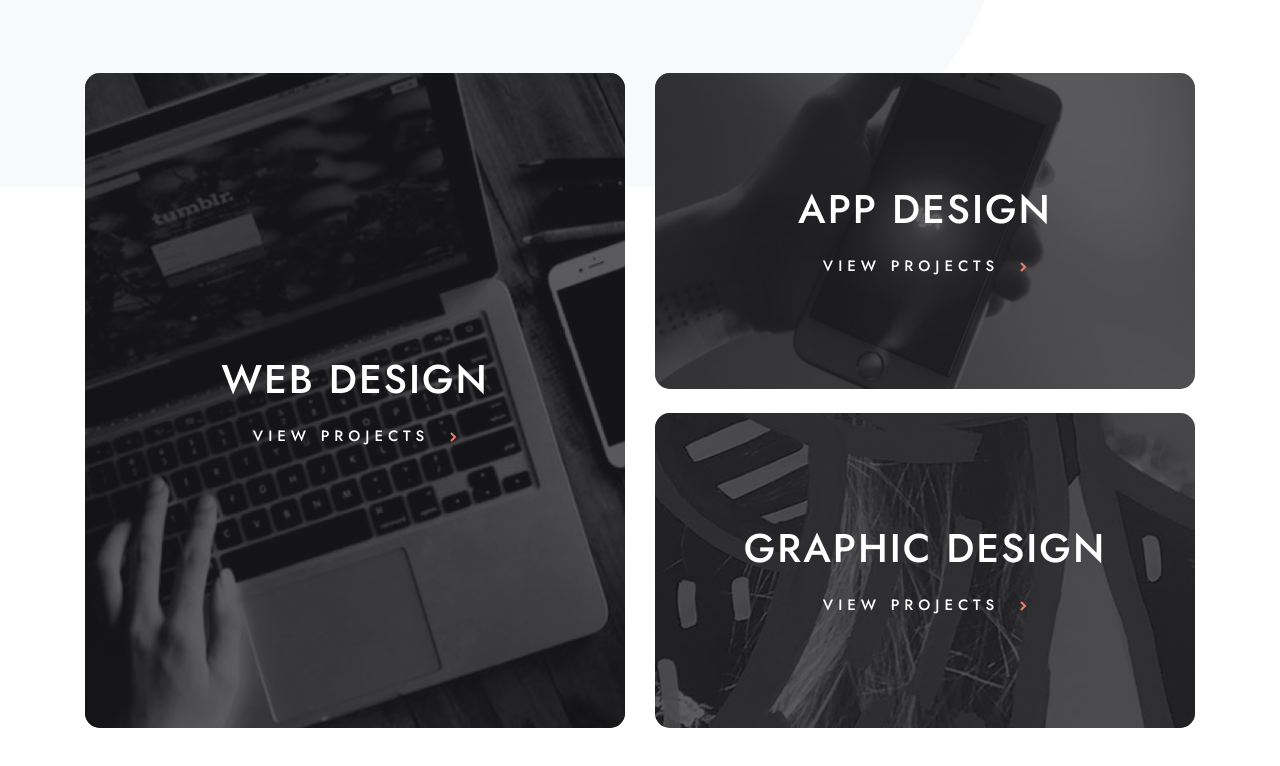
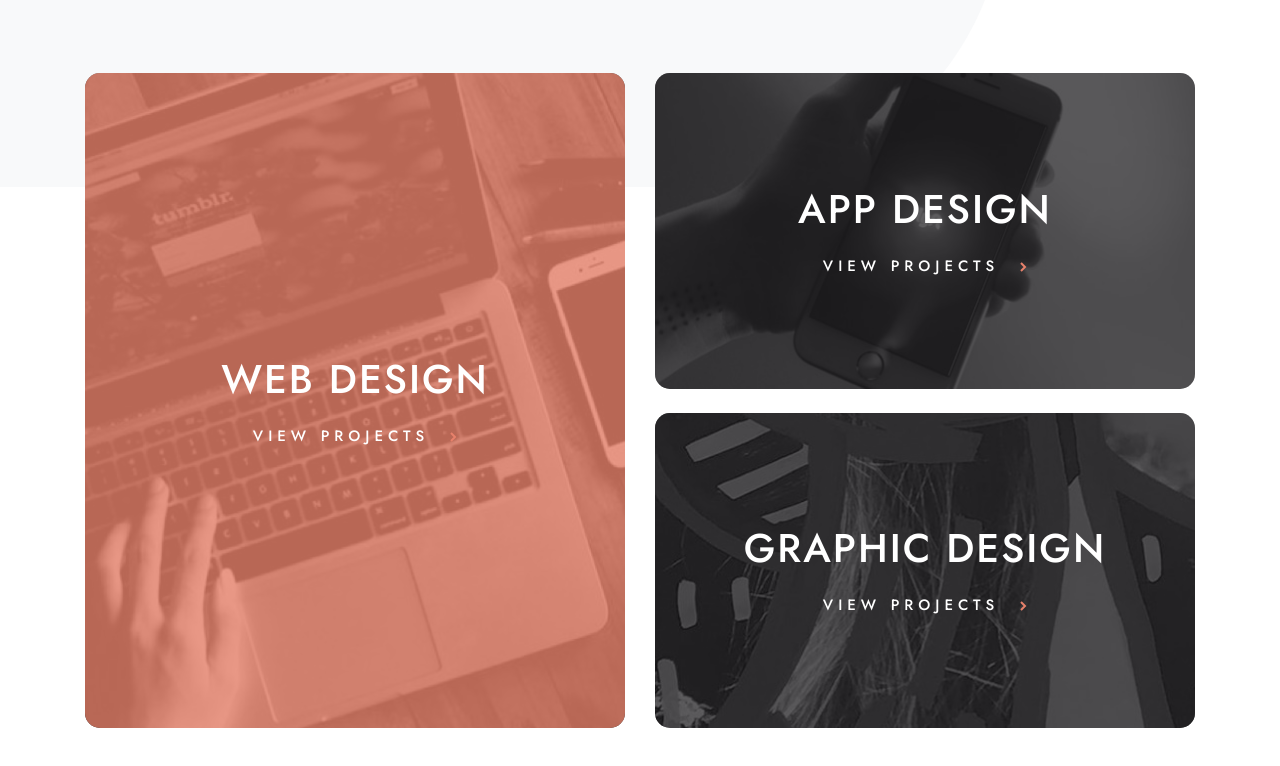
Before and after one commit to MaxTarasevich/designo-multi-page-website-react, a React (Create React App) app: page / in a window 1280 px wide. In both pictures the pointer is over the element 355 px from the left and 1286 px from the top of the page. Shown: the part 886-1652 px from the top of the page. Built offline with nearby package versions, Linux system fonts and the light colour scheme.

Commit message:
feat: add hover effect to project card

```diff
--- a/src/components/projects/card/Card.scss
+++ b/src/components/projects/card/Card.scss
@@ -5,10 +5,12 @@
     position: relative;
     border-radius: 15px;
     overflow: hidden;
+    cursor: pointer;
 
     &:nth-of-type(3n){
         grid-column: 2/2;
     }
+
 }
 
 .projects__item-large{
@@ -29,6 +31,11 @@
     align-items: center;
     background-color: rgba($black,0.7);
     background-blend-mode: multiply;
+    transition: all 0.4s ease-in-out;
+
+    &:hover{
+        background-color: rgba($peach,0.8);
+    }
 }
 
 .projects__title{
```
